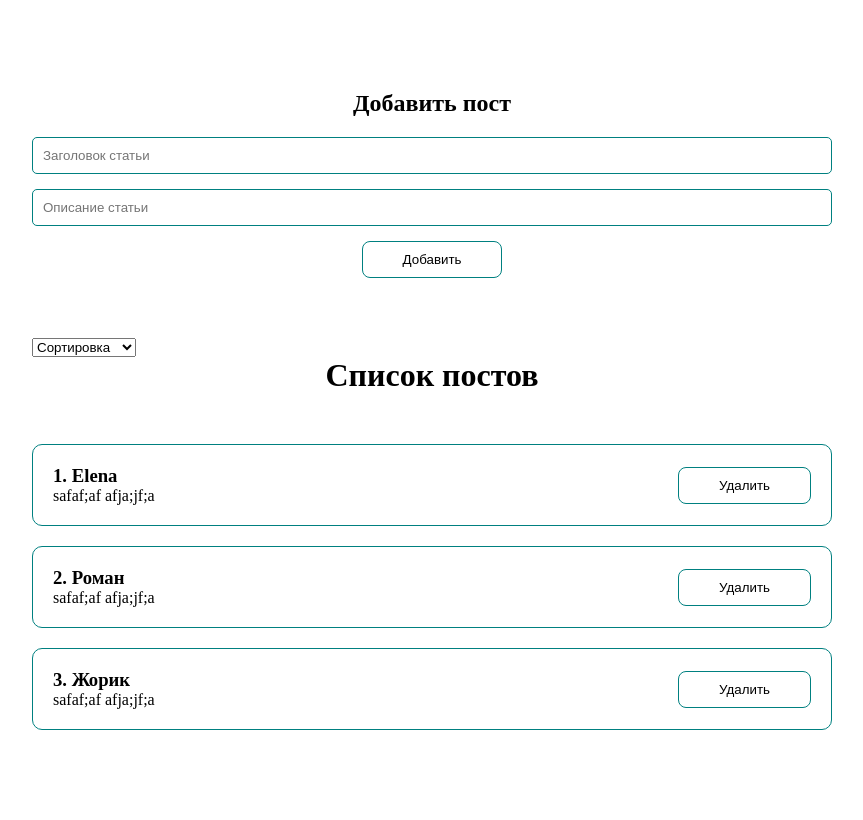
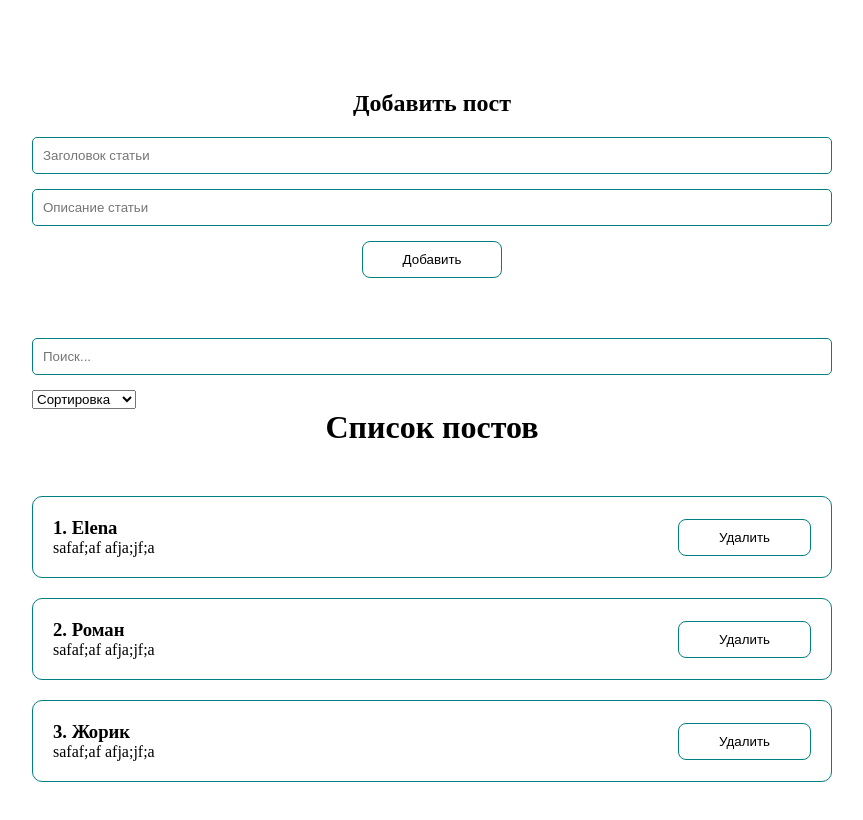
Before and after one commit to Elena-Tkach/stadying-react, a React (Create React App) app: page / in a window 1280 px wide. Shown: the top 820 px of the page, without its empty margins (208-1071 px from the left). Built offline with nearby package versions, Linux system fonts and the light colour scheme; the HTML template or start-up script is replaced by a standard one.

Commit message:
feat: Add search form list

```diff
--- a/src/App.js
+++ b/src/App.js
@@ -1,14 +1,29 @@
-import React, { useState } from "react";
+import React, { useMemo, useState } from "react";
 import PostList from "./components/PostList";
 import { postss } from './consts';
 import cl from './styles/App.module.css'
 import PostForm from "./components/PostForm";
 import MySelect from "./UI/select/MySelect";
+import MyInput from "./UI/input/MyInput";
 
 
 function App() {
   const [posts, setPosts] = useState(postss);
   const [selectedSort, setSelectedSort] = useState('');
+  const [searchQuery, setSearchquery] = useState('');
+
+
+  const sortedPosts = useMemo(() => {
+    console.log('dfd')
+    if (selectedSort) {
+          return [...posts].sort((a, b) => a[selectedSort].localeCompare(b[selectedSort]));
+      }
+    return posts;
+  }, [selectedSort, posts]);
+
+  const sortedAndSearchedPosts = useMemo(() => {
+    return sortedPosts.filter(post => post.title.toLowerCase().includes(searchQuery))
+  }, [searchQuery, sortedPosts])
 
   const createPost = (newPost) => {
     setPosts([...posts, newPost]);
@@ -20,13 +35,18 @@ function App() {
 
   const sortPosts = (sort) => {
     setSelectedSort(sort)
-    setPosts([...posts].sort((a, b) => a[sort].localeCompare(b[sort])))
+    // setPosts([...posts].sort((a, b) => a[sort].localeCompare(b[sort])))
   }
 
   return (
     <div className={cl.App}>
 
       <PostForm create={createPost} formTitle={'Добавить пост'} />
+      <MyInput
+        value={searchQuery}
+        onChange= {e => setSearchquery(e.target.value)}
+        placeholder="Поиск..."
+      />
       <MySelect
         value={selectedSort}
         onChange={sortPosts}
@@ -36,8 +56,8 @@ function App() {
           { value: 'subtitle', name: 'По описанию'},
         ]}
       />
-      {posts.length
-        ?  <PostList remove={removePost} posts={ posts} title={'Список постов'} />
+      {sortedAndSearchedPosts.length
+        ?  <PostList remove={removePost} posts={ sortedAndSearchedPosts} title={'Список постов'} />
         : <h1 style={{color: 'blue'}}>Постов больше нет</h1>
       }
 
```
